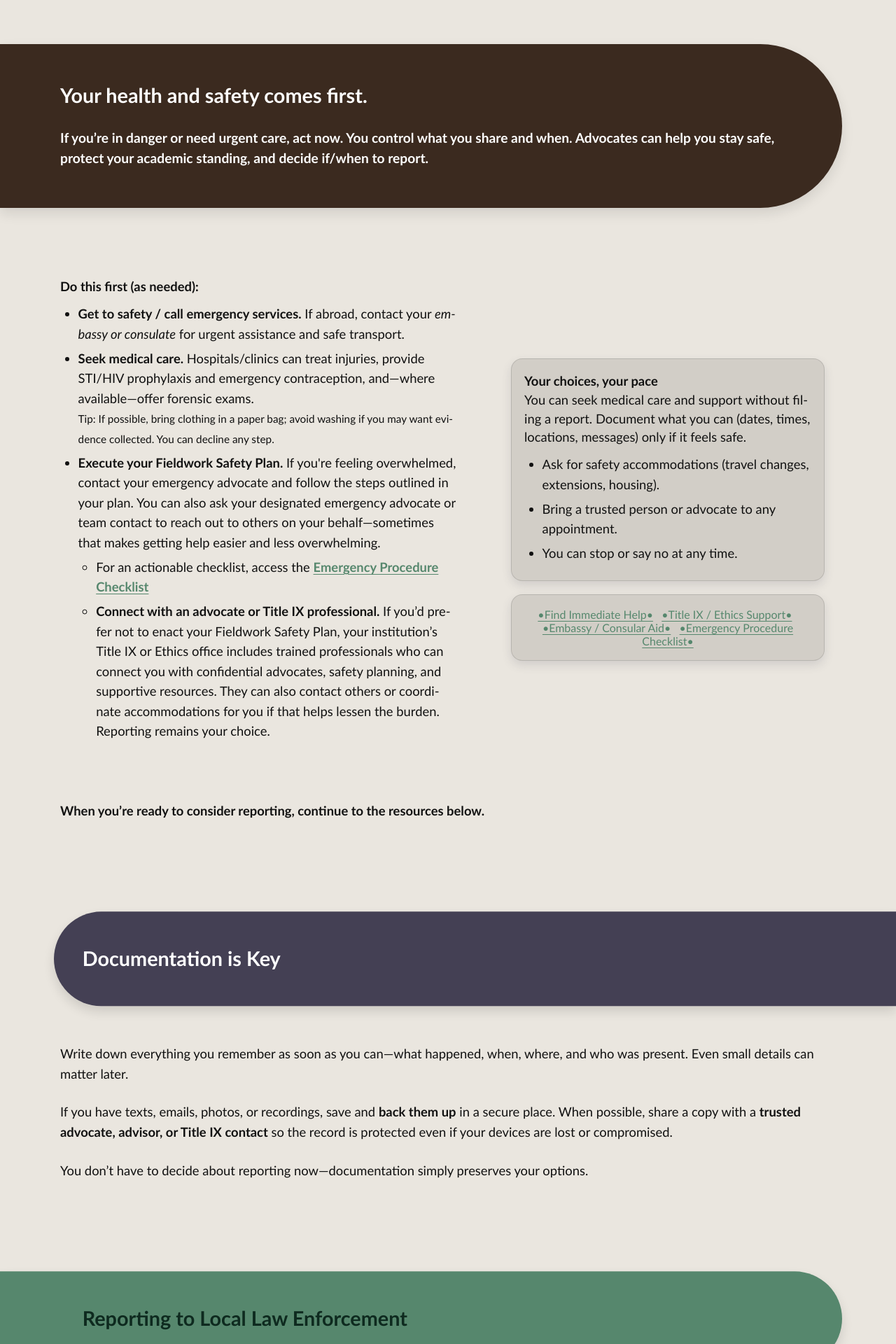
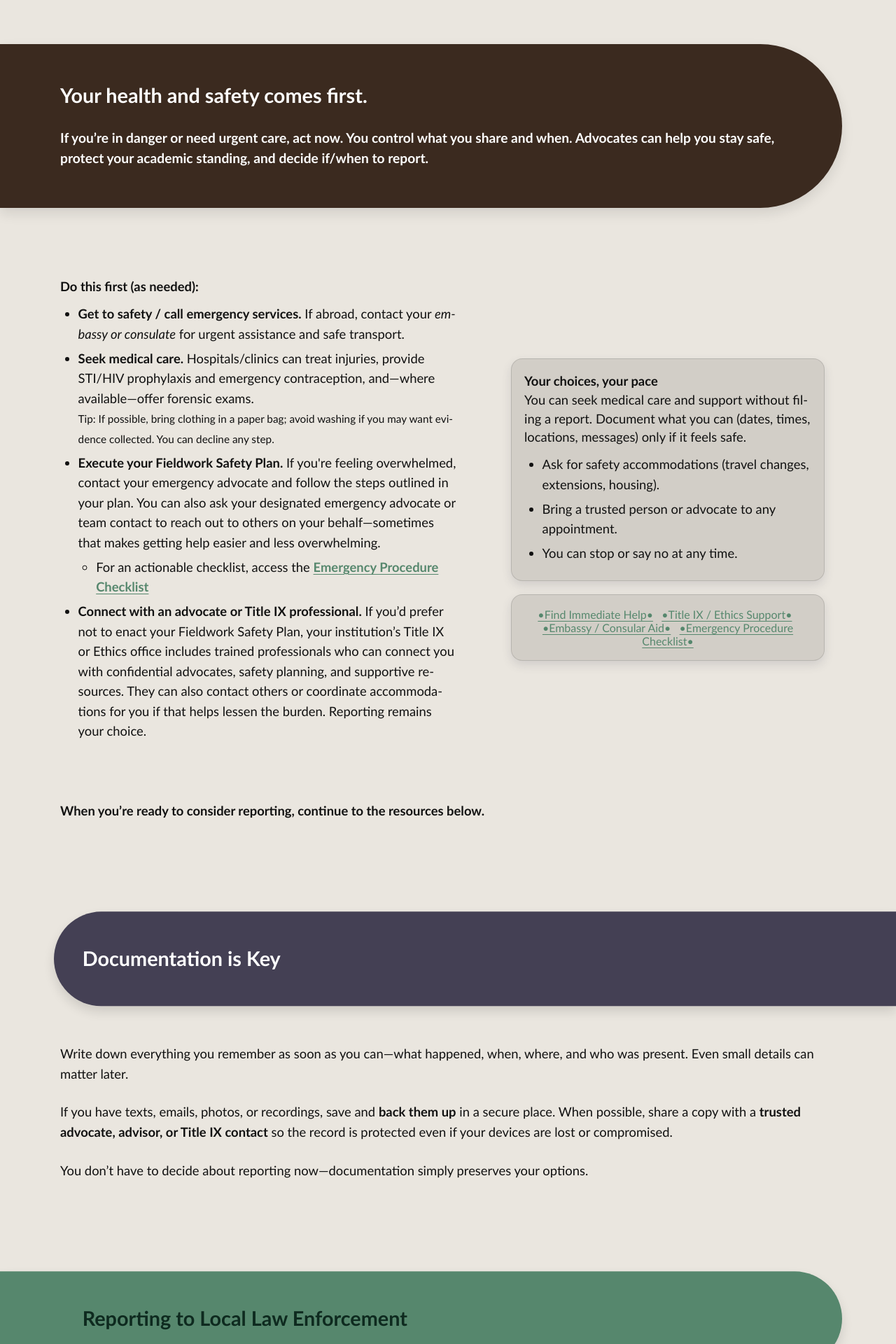
Before and after one commit to AnthroSafetyWarrior/GoldenTrowelProject, a Jekyll site: the page built from _pages/reporting.html, in a window 1280 px wide. Shown: the part 1247-3167 px from the top of the page at 70% size. Built offline with Jekyll 4.4.1, drawn with Linux system fonts in a browser that asks for light colours.

Commit message:
updating name

```diff
--- a/_pages/reporting.html
+++ b/_pages/reporting.html
@@ -43,8 +43,8 @@
         </li>
 <li><strong>Execute your Fieldwork Safety Plan.</strong> If you're feeling overwhelmed, contact your emergency advocate and follow the steps outlined in your plan. You can also ask your designated emergency advocate or team contact to reach out to others on your behalf—sometimes that makes getting help easier and less overwhelming.</li>
 <ul>
-<li>For an actionable checklist, access the <strong><a href="https://docs.google.com/spreadsheets/d/1bF3FxtmMhAtRn2lyBDhansQ7YlDt4Gsm58aSHon6y0o/edit?usp=sharing" target="_blank" rel="noopener">Emergency Procedure Checklist</a></strong>
-
+<li>For an actionable checklist, access the <strong><a href="https://docs.google.com/spreadsheets/d/1bF3FxtmMhAtRn2lyBDhansQ7YlDt4Gsm58aSHon6y0o/edit?usp=sharing" target="_blank" rel="noopener">Emergency Procedure Checklist</a></strong></li>
+</ul>
   <li><strong>Connect with an advocate or Title IX professional.</strong> If you’d prefer not to enact your Fieldwork Safety Plan, your institution’s Title IX or Ethics office includes trained professionals who can connect you with confidential advocates, safety planning, and supportive resources. They can also contact others or coordinate accommodations for you if that helps lessen the burden. Reporting remains your choice.</li>
 </ul>
       </ul>
@@ -70,7 +70,7 @@
   <a class="btn" href="/support.html#immediate-help">•Find Immediate Help•</a>&nbsp;&nbsp;
 <a class="btn" href="/titleIX.html#support">•Title IX / Ethics Support•</a>&nbsp;&nbsp;
 <a class="btn" href="/support.html#embassy">•Embassy / Consular Aid•</a>&nbsp;&nbsp;
-<a class="btn" href="/reporting.html#emergency-procedure">•Emergency Procedure Checklist•</a>
+<a class="btn" <a href="https://docs.google.com/spreadsheets/d/1bF3FxtmMhAtRn2lyBDhansQ7YlDt4Gsm58aSHon6y0o/edit?usp=sharing">•Emergency Procedure Checklist•</a></strong>
  </article>
   </div>
   </div>
```
